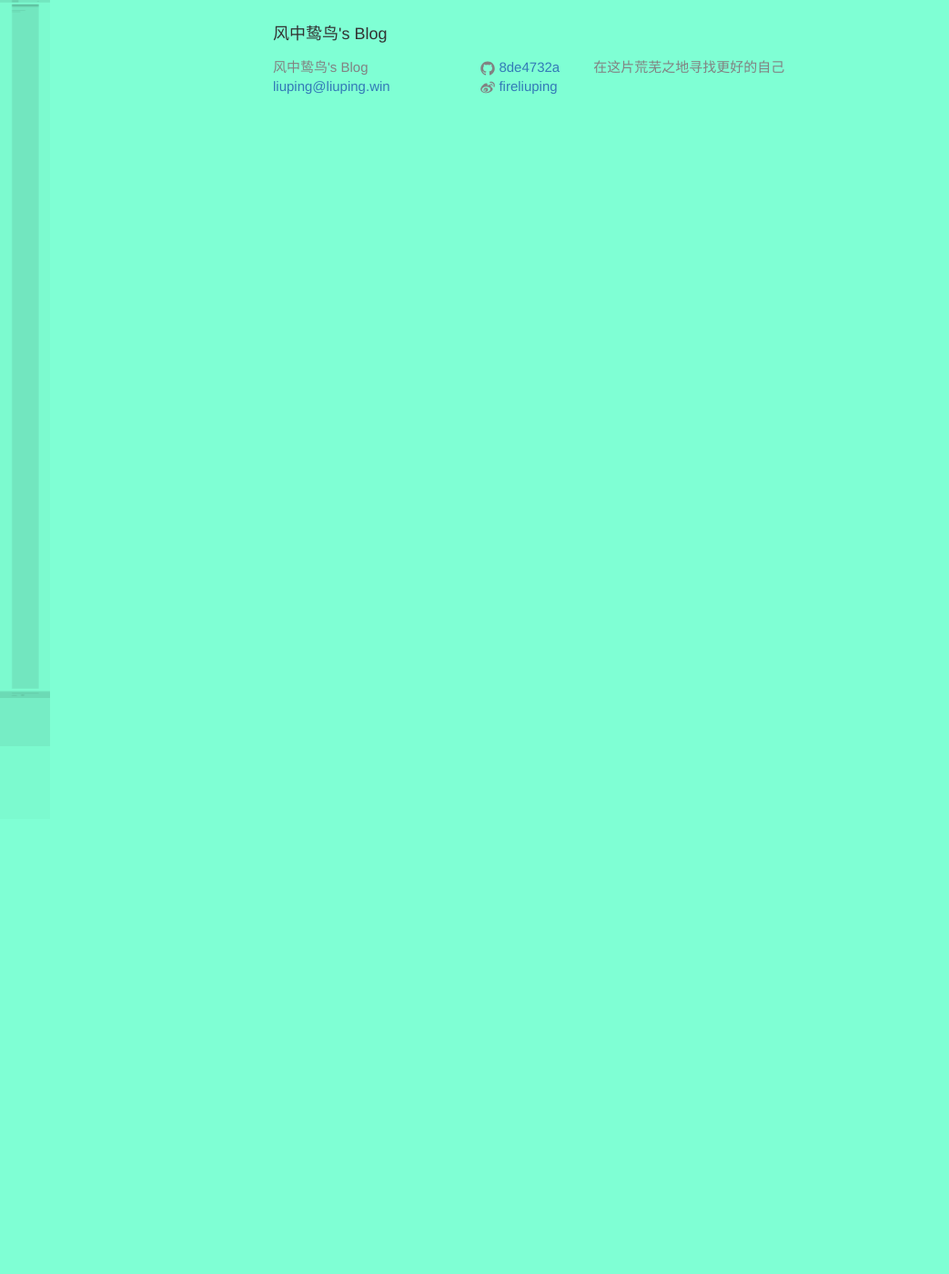
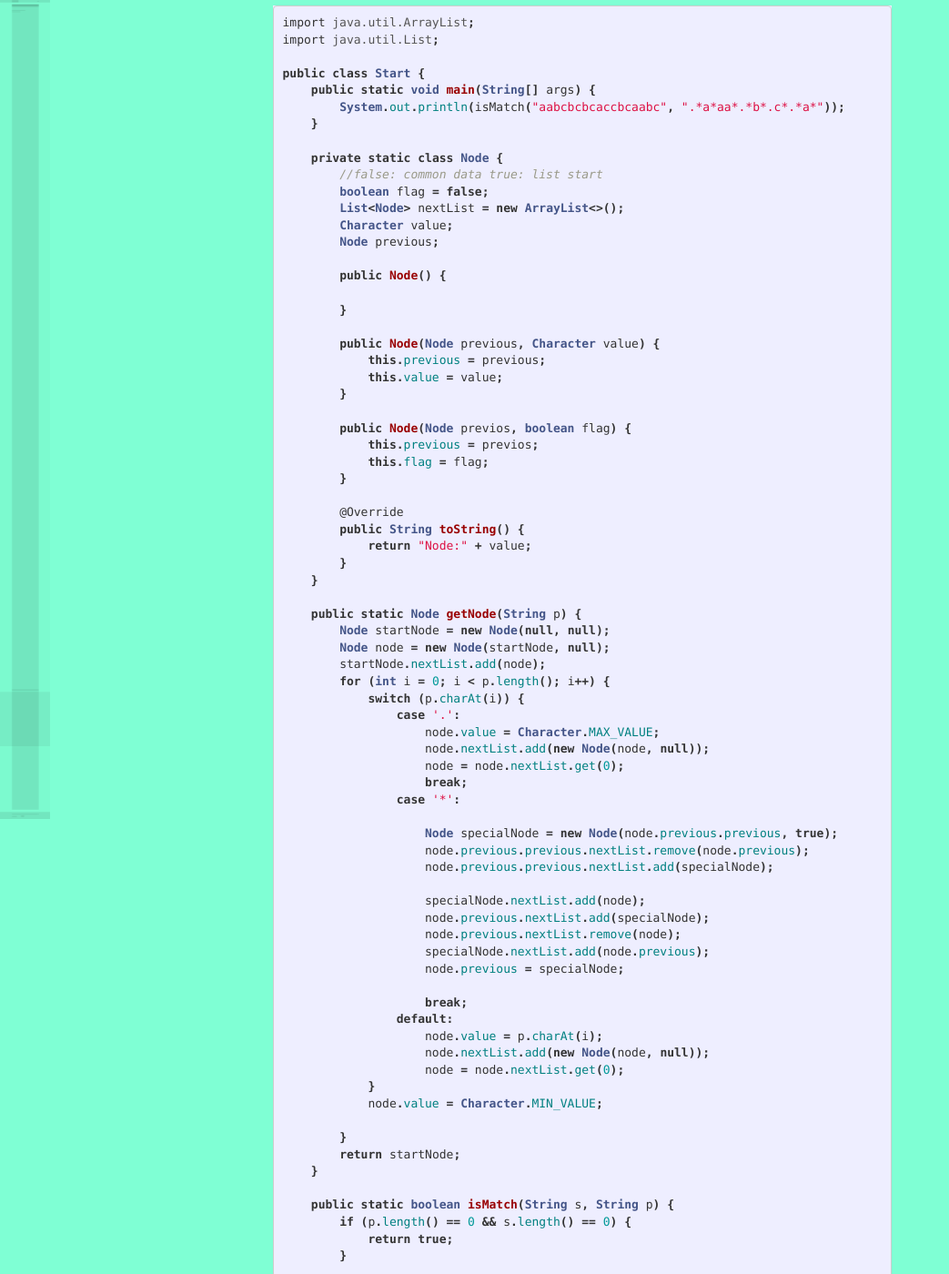
Before and after one commit to 8DE4732A/8DE4732A.github.io, a Jekyll site: the page built from _posts/2019-08-13-regular-implation.md, in a window 1280 px wide and 1400 px high, scrolled down 17820 px. Shown: the whole window at 91% size, without its empty margins (0-1043 px from the left). Built offline with Jekyll 4.4.1, drawn with Linux system fonts in a browser that asks for light colours; nearby versions of some CDN libraries; some of the changed text lies outside the part shown.

Commit message:
add leetcode regular java

````diff
--- a/_posts/2019-08-13-regular-implation.md
+++ b/_posts/2019-08-13-regular-implation.md
@@ -951,4 +951,171 @@ main(int argc, char **argv)
  * SOFTWARE OR THE USE OR OTHER DEALINGS IN THE SOFTWARE.
  */
 
- ```
+```
+
+
+### leetCode 正则表达式匹配
+实现* 和 .
+
+```java
+import java.util.ArrayList;
+import java.util.List;
+
+public class Start {
+    public static void main(String[] args) {
+        System.out.println(isMatch("aabcbcbcaccbcaabc", ".*a*aa*.*b*.c*.*a*"));
+    }
+
+    private static class Node {
+        //false: common data true: list start
+        boolean flag = false;
+        List<Node> nextList = new ArrayList<>();
+        Character value;
+        Node previous;
+
+        public Node() {
+
+        }
+
+        public Node(Node previous, Character value) {
+            this.previous = previous;
+            this.value = value;
+        }
+
+        public Node(Node previos, boolean flag) {
+            this.previous = previos;
+            this.flag = flag;
+        }
+
+        @Override
+        public String toString() {
+            return "Node:" + value;
+        }
+    }
+
+    public static Node getNode(String p) {
+        Node startNode = new Node(null, null);
+        Node node = new Node(startNode, null);
+        startNode.nextList.add(node);
+        for (int i = 0; i < p.length(); i++) {
+            switch (p.charAt(i)) {
+                case '.':
+                    node.value = Character.MAX_VALUE;
+                    node.nextList.add(new Node(node, null));
+                    node = node.nextList.get(0);
+                    break;
+                case '*':
+
+                    Node specialNode = new Node(node.previous.previous, true);
+                    node.previous.previous.nextList.remove(node.previous);
+                    node.previous.previous.nextList.add(specialNode);
+
+                    specialNode.nextList.add(node);
+                    node.previous.nextList.add(specialNode);
+                    node.previous.nextList.remove(node);
+                    specialNode.nextList.add(node.previous);
+                    node.previous = specialNode;
+
+                    break;
+                default:
+                    node.value = p.charAt(i);
+                    node.nextList.add(new Node(node, null));
+                    node = node.nextList.get(0);
+            }
+            node.value = Character.MIN_VALUE;
+
+        }
+        return startNode;
+    }
+
+    public static boolean isMatch(String s, String p) {
+        if (p.length() == 0 && s.length() == 0) {
+            return true;
+        }
+
+        long t = System.currentTimeMillis();
+        Node node = getNode(p);
+
+        if (s.length() == 0) {
+            List<Node> nextSet = node.nextList;
+
+            while (!nextSet.isEmpty()) {
+                List<Node> tmepSet = new ArrayList<>();
+                for (int i = 0; i < nextSet.size(); i++) {
+                    Node m = nextSet.get(i);
+                    if (m.flag) {
+                        tmepSet.addAll(m.nextList);
+                        continue;
+                    } else {
+                        if (m.value == Character.MIN_VALUE) {
+                            return true;
+                        }
+                    }
+                }
+                nextSet = tmepSet;
+            }
+            return false;
+        }
+
+        List<Node> startNode = new ArrayList<>();
+        startNode.addAll(node.nextList);
+        for (int i = 0; i < s.length(); i++) {
+            char c = s.charAt(i);
+
+            System.out.println("current: " + s.charAt(i) + "  startNode value:" + startNode);
+
+            List<Node> nodeSet = new ArrayList<>();
+            nodeSet.addAll(startNode);
+            List<Node> nextNode = new ArrayList<>();
+            int index = 0;
+            while (index < nodeSet.size()) {
+                Node n = nodeSet.get(index);
+                index++;
+                if (n.flag) {
+                    n.nextList.forEach(oneNode -> {
+                        nodeSet.add(oneNode);
+                    });
+                    continue;
+                }
+
+                if (n.value == null || (n.value == s.charAt(i) || n.value == Character.MAX_VALUE)) {
+                    n.nextList.forEach(oneNode -> {
+                        if (!nextNode.contains(oneNode)) {
+                            nextNode.add(oneNode);
+                        }
+                    });
+                }
+            }
+            System.out.println("tempNode:" + "  tempNode value:" + nodeSet);
+            if (nextNode.isEmpty()) {
+                return false;
+            }
+            startNode = nextNode;
+        }
+
+        System.out.println(startNode);
+        System.out.println(System.currentTimeMillis() - t);
+
+        List<Node> nextSet = startNode;
+
+        while (!nextSet.isEmpty()) {
+            List<Node> tmepSet = new ArrayList<>();
+            for (int i = 0; i < nextSet.size(); i++) {
+                Node m = nextSet.get(i);
+                if (m.flag) {
+                    tmepSet.addAll(m.nextList);
+                    continue;
+                } else {
+                    if (m.value == Character.MIN_VALUE) {
+                        return true;
+                    }
+                }
+            }
+            nextSet = tmepSet;
+        }
+        return false;
+    }
+
+}
+
+```
````
